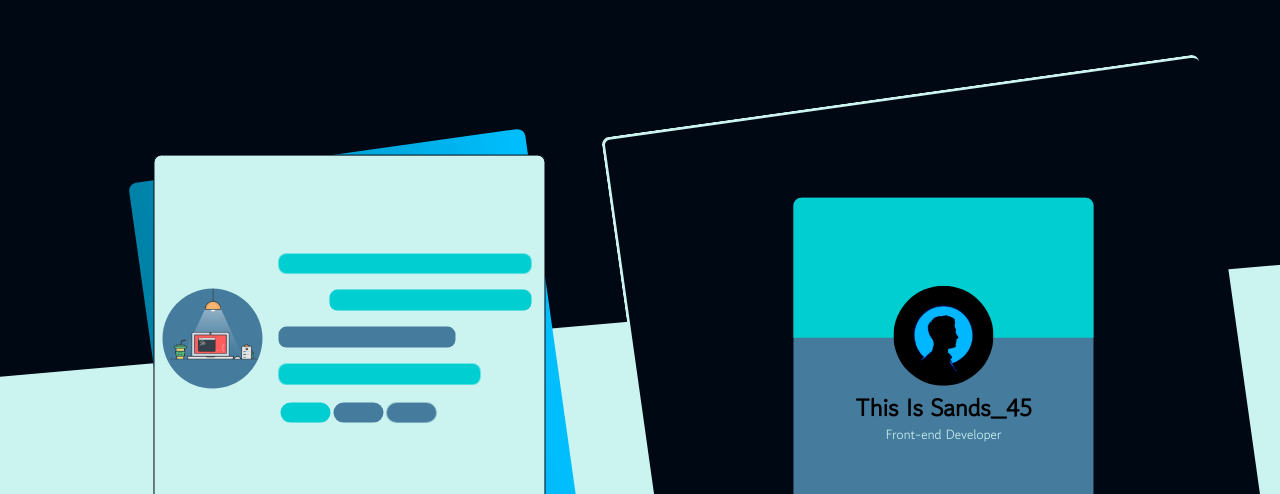
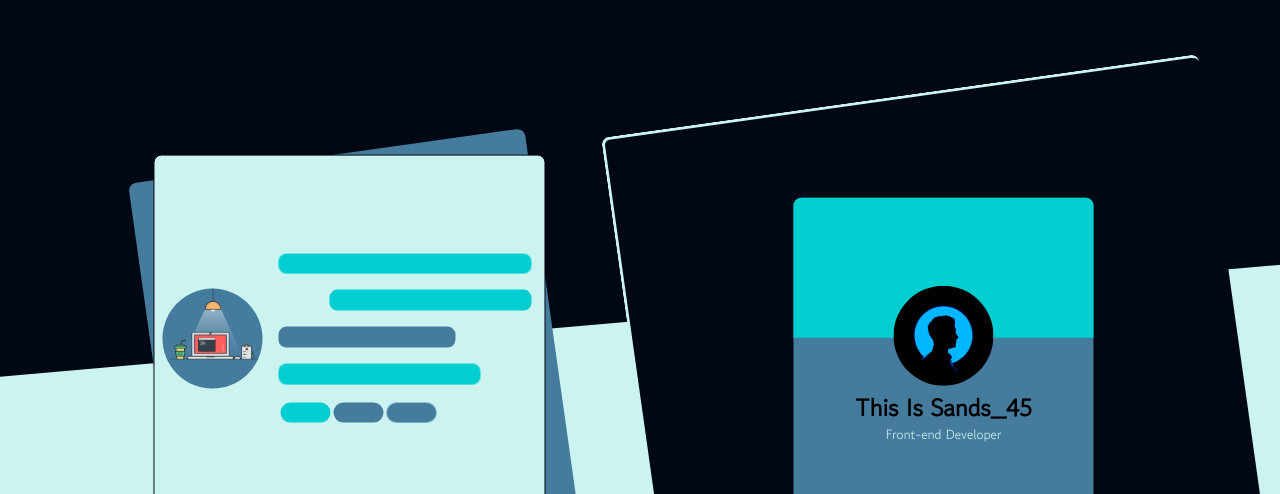
Before and after one commit to Sands-45/My-Showcase1, a plain HTML site: page index.html in a window 1280 px wide. Shown: the top 494 px of the page. Drawn offline with Linux system fonts and the light colour scheme.

Commit message:
Update index.html

```diff
--- a/index.html
+++ b/index.html
@@ -20,7 +20,7 @@
 	<!--   Main Content -->
 	<div class="main-content">
 		<!-- Left Card  -->
-		<div id="firstCard" class="first_card bg-gradient">
+		<div id="firstCard" class="first_card bg-grey">
 			<div class="first_child bg-primary">
 
 				<div class="bg-grey box-1">
```
